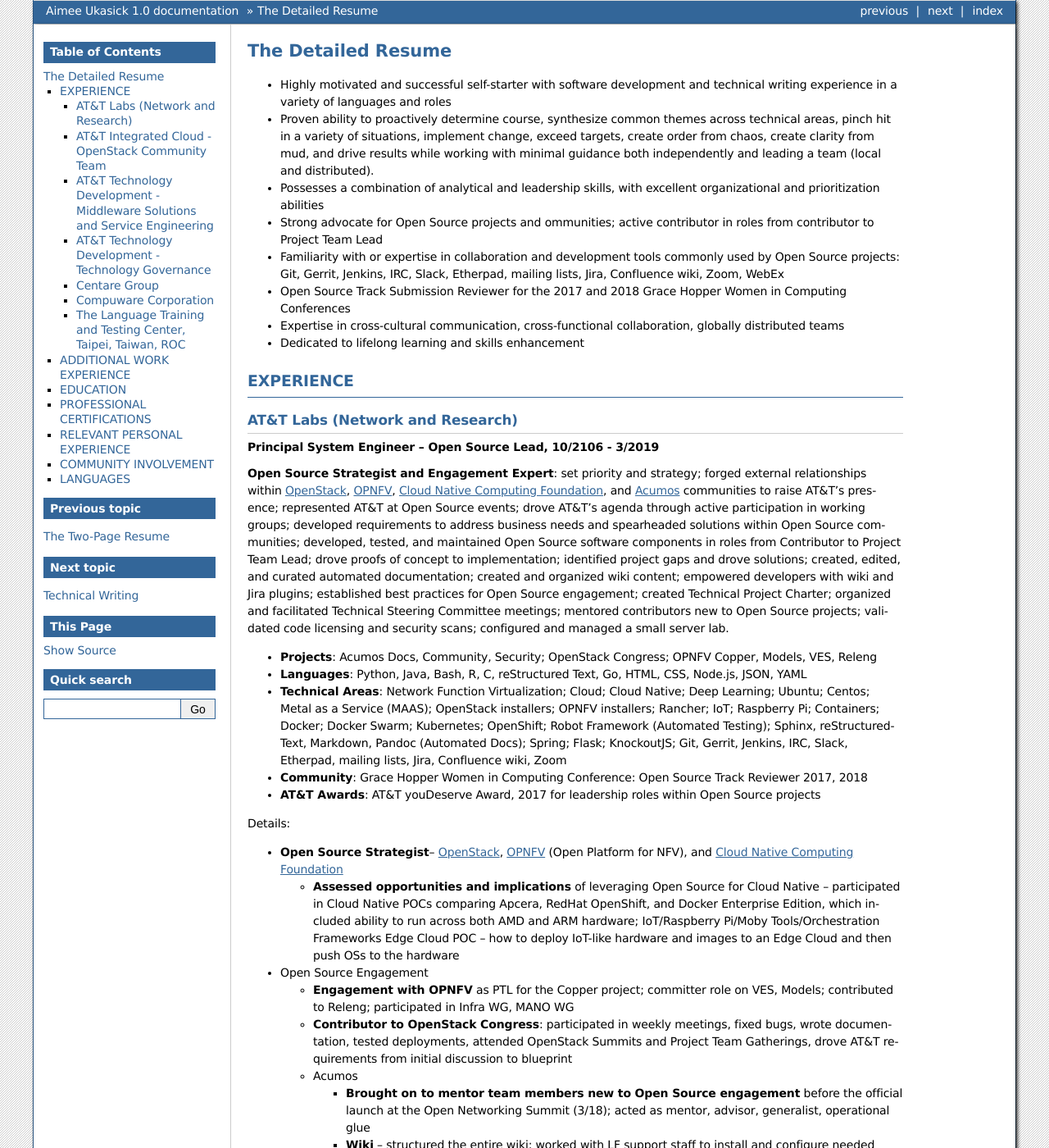
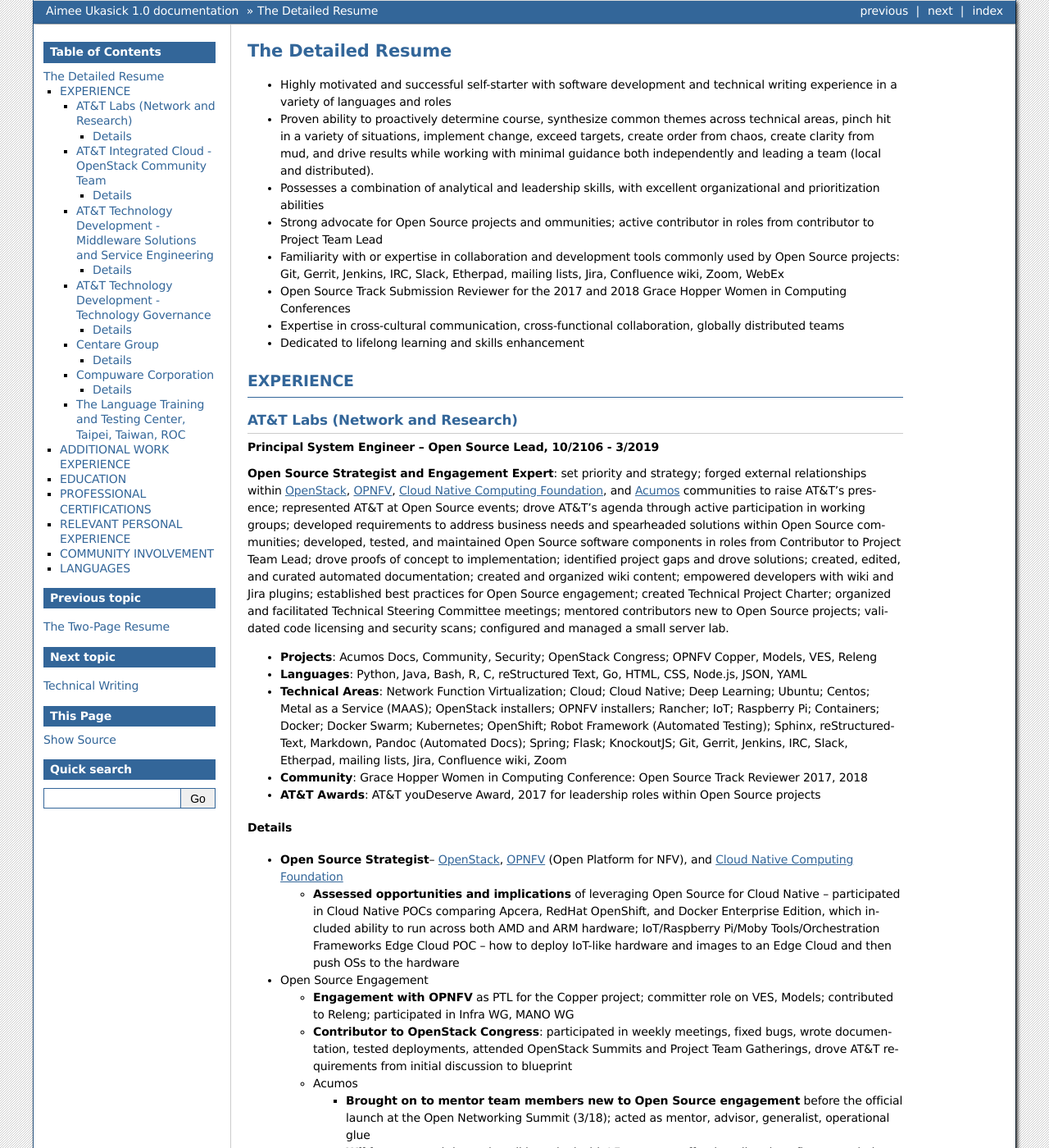
Before and after one commit to aimeeu/aimee-ukasick-resume, a Sphinx documentation site: the page built from docs/resume_detailed.rst, in a window 1280 px wide and 1400 px high. Shown: the whole window at 82% size. Built offline with Sphinx 7.4.7, drawn with Linux system fonts in a browser that asks for light colours; some of the changed text lies outside the part shown.

```diff
--- a/docs/index.rst
+++ b/docs/index.rst
@@ -23,7 +23,7 @@
 
 Aimee Ukasick
 =============
-Open Source Advocate | Tech Writer | Software Developer
+Open Source Advocate | Tech Writer | Software Developer | Community Support
 
 Collaborating Globally | Bridging Gaps | Spearheading Change | Driving Success in an Open Source World
 
@@ -31,7 +31,7 @@ Collaborating Globally | Bridging Gaps | Spearheading Change | Driving Success i
 |EmailLink|_  |LinkedInLink|_  |GithubLink|_  |TwitterLink|_
 
 
-
+Individual member of the `Linux Foundation <https://www.linuxfoundation.org/>`_, `OpenStack Foundation <https://www.openstack.org/foundation/>`_, and `Open Source Initiative <https://opensource.org/>`_.
 
 .. toctree::
    :maxdepth: 1
--- a/docs/resume_detailed.rst
+++ b/docs/resume_detailed.rst
@@ -51,7 +51,8 @@ AT&T Labs (Network and Research)
 - **Community**: Grace Hopper Women in Computing Conference: Open Source Track Reviewer 2017, 2018
 - **AT&T Awards**:  AT&T youDeserve Award, 2017 for leadership roles within Open Source projects
 
-Details:
+Details
++++++++
 
 -  **Open Source Strategist**–
    `OpenStack <https://www.openstack.org/>`_,
@@ -129,7 +130,8 @@ Brought experience, leadership, and mentoring to a fledging team comprised of ne
 - **AT&T Awards**:  AT&T youDeserve Award, 2016 for my involvement with the OpenStack community
 
 
-Details:
+Details
++++++++
 
 -  Provided leadership to determine the AT&T OpenStack Community Team's
    infrastructure needs, recommended and drove solutions
@@ -223,7 +225,8 @@ Senior/Lead Developer on a distributed Scrum team comprised of both contractors
 - **Languages**: Java
 - **Technical Areas**: BPMN.io/Camunda BPM (Business Process Model and Notation); Cassandra; Sonar; Jenkins;  AT&T Event and Error Logging Framework; Camel REST API; Postman; Maven; Apache JMeter; AT&T Consolidated Service Manager Framework; Node.js; Apache Kafka; Rabbit MQ
 
-Details:
+Details
++++++++
 
 -  Open Source Camunda BPM Platform as a Service:
 
@@ -279,7 +282,8 @@ Lead Developer on a small team of developers and DBAs. Identified gaps in softwa
 - **AT&T Awards**:  AT&T IT Award, 2014 for spearheading the MOTS mobile application effort
 
 
-Details:
+Details
++++++++
 
 -  **Assumed Lead Developer role**\ on a team of 3 working on the
    unfinished Architecture Assurance web-enabled application; learned
@@ -396,7 +400,8 @@ Centare Group
 
 **Technical Areas:** ASP.NET, J2EE, Struts, Oracle, SQL Server
 
-Details:
+Details
++++++++
 
 -  **Learned C# on the job**; designed and developed web-enabled
    warehouse inventory applications on a team of four; collaborated with
@@ -421,7 +426,8 @@ Patterns, Continuous Integration
 **Presentation:** *Test-Driven Development with JUnit* (local technical
 meetup)
 
-Details:
+Details
++++++++
 
 -  **Hired for proven aptitude for computer programming;** completed a
    three-month Mainframe Computer Programming curriculum at Compuware’s
--- a/docs/tech_writing.rst
+++ b/docs/tech_writing.rst
@@ -98,7 +98,7 @@ I've been the content creator and webmaster for my local dog training club since
 
 Ken - A Life in Pictures
 ------------------------
-Since I was creating photo collages for the funeral, I threw together this memorial `website <https://wiki.acumos.org/display/TSC/Technical+Community+Document>`_ for out-of-state relatives who were unable to attend the service.
+Since I was creating photo collages for the funeral, I threw together this memorial `website <https://cardiganpeke.godaddysites.com/>`_ for out-of-state relatives who were unable to attend the service.
 
 Etherpads
 ---------
```
